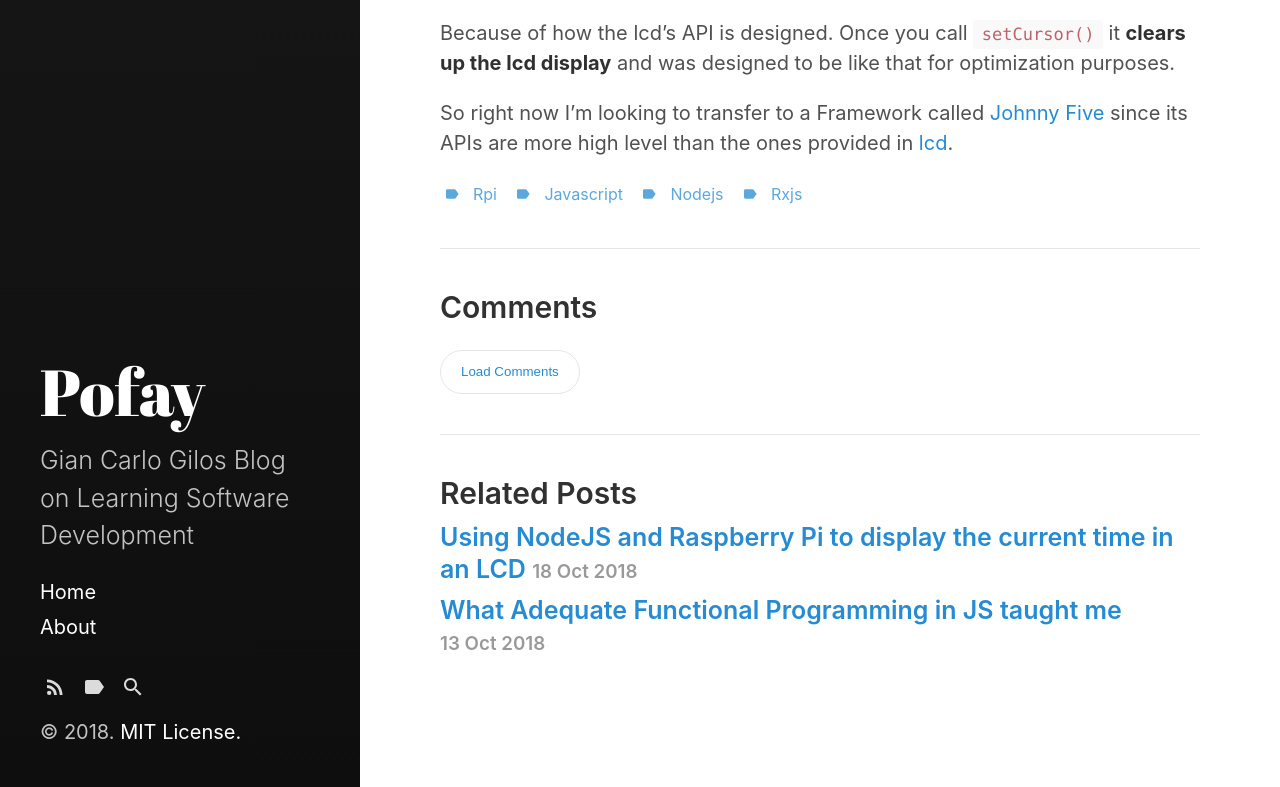
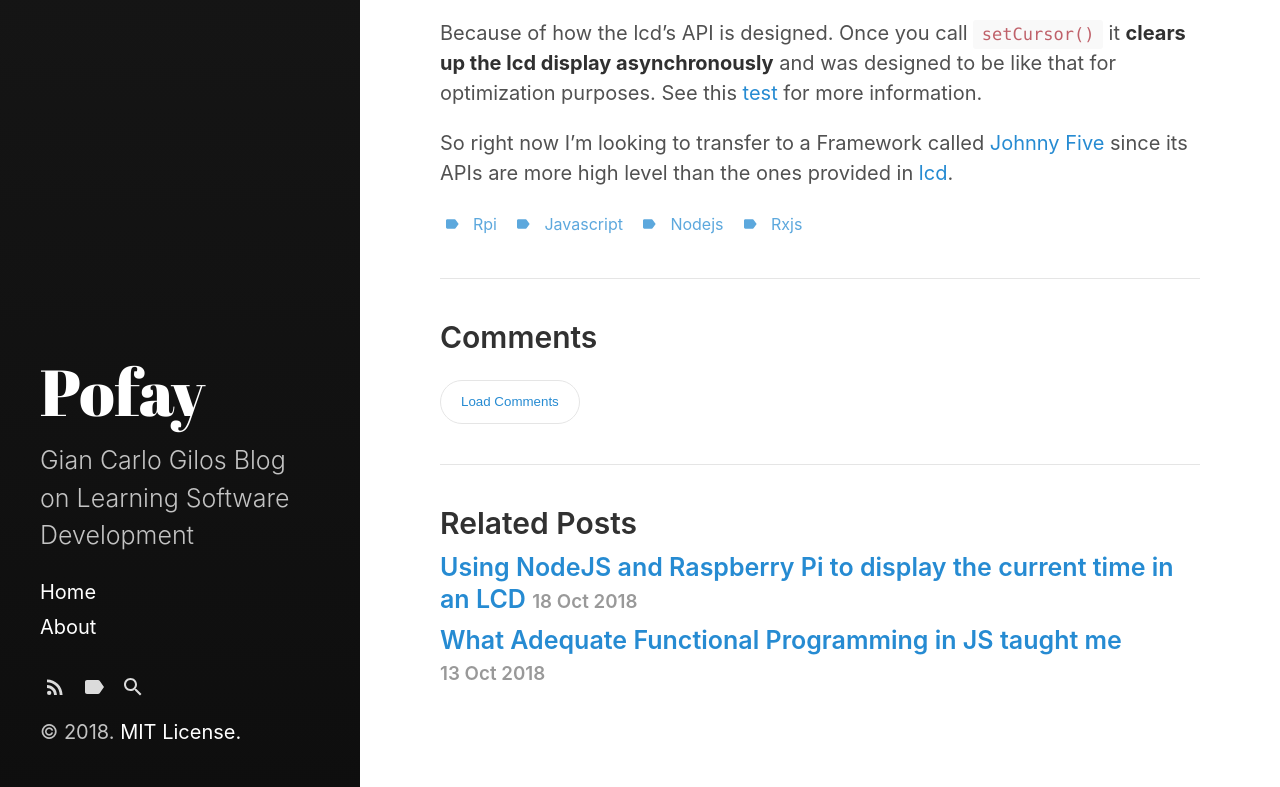
Before and after one commit to Pofay/pofay.github.io, a Jekyll site: the page built from _posts/2018-10-25-improving-code-used-in-previous-post.md, in a window 1280 px wide. Shown: the part 3361-4148 px from the top of the page. Built offline with Jekyll 4.4.1, drawn with Linux system fonts in a browser that asks for light colours.

Commit message:
Added emphasis on asynchronously

```diff
--- a/_posts/2018-10-25-improving-code-used-in-previous-post.md
+++ b/_posts/2018-10-25-improving-code-used-in-previous-post.md
@@ -83,7 +83,7 @@ It does fall short when you want to display two lines. You have to put the secon
 
 {% gist 7eb3c2ff2249f1f4b9126f80ce6bb45f %}
 
-Because of how the lcd's API is designed. Once you call `setCursor()` it **clears up the lcd display** and was designed to be like that for optimization purposes.
+Because of how the lcd's API is designed. Once you call `setCursor()` it **clears up the lcd display asynchronously** and was designed to be like that for optimization purposes. See this [test][test] for more information.
 
 So right now I'm looking to transfer to a Framework called [Johnny Five][johnny-five] since its APIs are more high level than the ones provided in [lcd][lcd].
 
@@ -103,3 +103,4 @@ So right now I'm looking to transfer to a Framework called [Johnny Five][johnny-
 [ho-func]: https://en.wikipedia.org/wiki/Higher-order_function
 [lcd]: https://github.com/fivdi/lcd
 [lcd-module]: https://github.com/fivdi/lcd/blob/master/lcd.js
+[test]: https://github.com/fivdi/lcd/blob/master/test/print-large-strings.js
```
